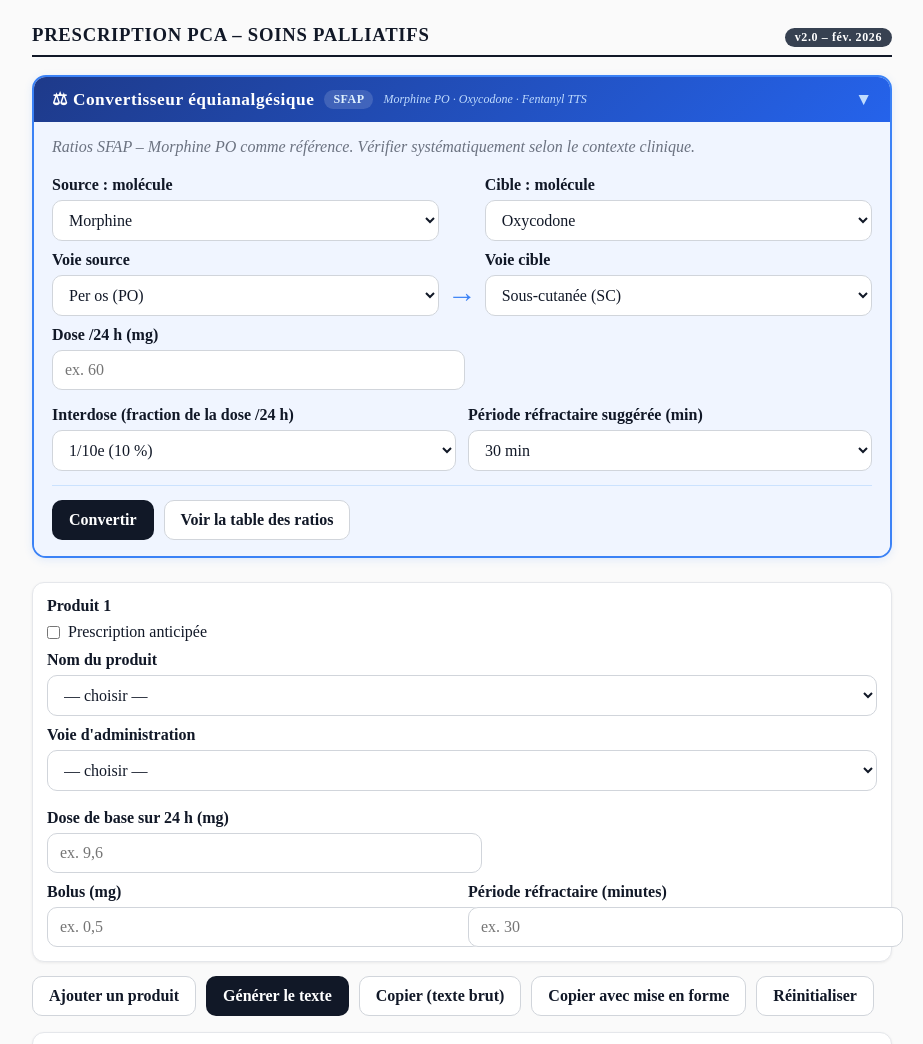
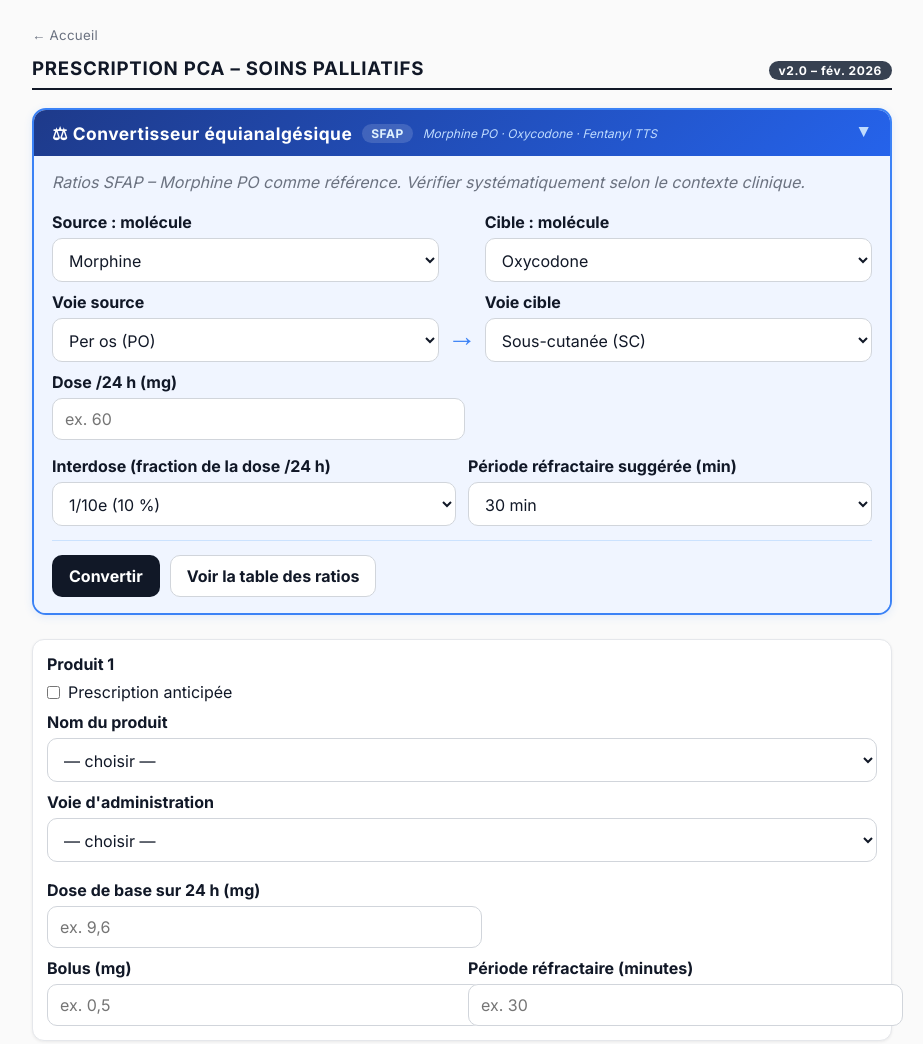
Before and after one commit to Degenerix/outils, a plain HTML site: page pca/index.html in a window 1280 px wide. Shown: the top 1044 px of the page, without its empty margins (178-1101 px from the left). Drawn offline with Linux system fonts and the light colour scheme.

Commit message:
Add files via upload

```diff
--- a/pca/index.html
+++ b/pca/index.html
@@ -3,6 +3,8 @@
 <head>
   <meta charset="utf-8" />
   <meta name="viewport" content="width=device-width, initial-scale=1" />
+  <link rel="preconnect" href="https://fonts.googleapis.com">
+  <link href="https://fonts.googleapis.com/css2?family=Inter:wght@400;500;700&display=swap" rel="stylesheet">
   <title>PCA Soins Palliatifs – v2.0</title>
   <style>
     :root {
@@ -14,11 +16,13 @@
       --conv-border: #3b82f6;
     }
     html, body, button, input, select, textarea {
-      font-family: "Times New Roman", Times, serif;
+      font-family: "Inter", "Segoe UI", Arial, sans-serif;
       font-size: 12pt;
       color: #111827;
     }
     body { margin: 24px; background:#fafafa; }
+    .back-link { display:inline-block; margin-bottom:14px; font-size:10pt; color:#6b7280; text-decoration:none; letter-spacing:.02em; }
+    .back-link:hover { color:#111827; }
     .wrap { max-width: 860px; margin: 0 auto; }
 
     /* ── En-tête page ── */
@@ -154,6 +158,8 @@
 </head>
 <body>
 <div class="wrap">
+  <a class="back-link" href="https://degenerix.com">← Accueil</a>
+
   <div class="page-header">
     <h1>Prescription PCA – Soins Palliatifs</h1>
     <span class="version-badge">v2.0 – fév. 2026</span>
```
